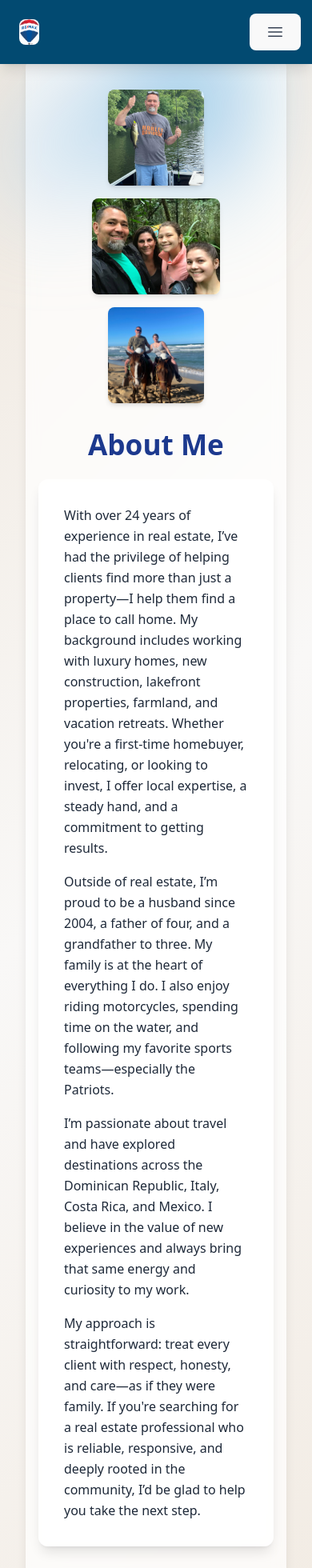
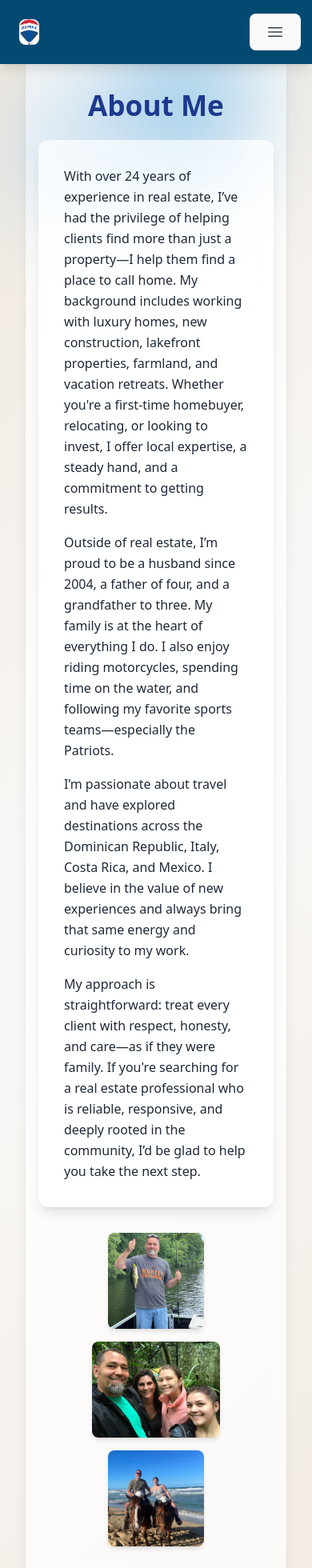
Before and after one commit to mellinwood1023/FCarberry_Site, a React (Vite) app: page /about in a window 390 px wide. Shown: the top 1960 px of the page at 80% size. Built offline with nearby package versions, Linux system fonts and the light colour scheme; the HTML template or start-up script is replaced by a standard one.

Commit message:
layout changes for mobile

```diff
--- a/src/pages/About.tsx
+++ b/src/pages/About.tsx
@@ -1,34 +1,48 @@
 import React from 'react';
 import Nav from '../components/Nav';
 import Footer from '../components/Footer';
-
 
 const About: React.FC = () => {
   return (
     <>
       <Nav />
-      <div className="about-container max-w-5xl mx-auto px-4 py-10 flex flex-col sm:flex-row gap-8 items-center mt-10 bg-white/70 rounded-xl shadow-lg backdrop-blur-sm">
-        <div className="w-full sm:w-1/4 flex flex-row gap-4 justify-center items-start flex-wrap">
-          <img src="/images/fishing_photo.jpg" alt="Fred Carberry" className="rounded-lg shadow-md w-30 sm:w-32 md:w-44 lg:w-56 xl:w-64 object-cover transition-all duration-300" />
-          <img src="/images/Jungle_photo.jpg" alt="Fred Carberry" className="rounded-lg shadow-md w-40 sm:w-32 md:w-44 lg:w-56 xl:w-64 object-cover transition-all duration-300" />
-          <img src="/images/horses_photo.jpg" alt="Fred Carberry" className="rounded-lg shadow-md w-30 sm:w-32 md:w-44 lg:w-56 xl:w-64 object-cover transition-all duration-300" />
-        </div>
-        <div className="flex-1">
-          <h1 className="text-3xl font-bold text-blue-900 mb-6 text-center">About Me</h1>
+      <div className="about-container max-w-5xl mx-auto px-4 py-10 flex flex-col sm:flex-row gap-8 items-start mt-10 bg-white/70 rounded-xl shadow-lg backdrop-blur-sm">
+
+        {/* TEXT COLUMN – FIRST ON MOBILE, SECOND ON DESKTOP */}
+        <div className="order-1 sm:order-2 flex-1">
+          <h1 className="text-3xl font-bold text-blue-900 mb-6 text-center sm:text-left">
+            About Me
+          </h1>
+
           <div className="bg-white/70 rounded-xl shadow-lg p-8 space-y-4 text-left backdrop-blur-sm">
             <p className="text-gray-800 leading-relaxed">
-            With over 24 years of experience in real estate, I’ve had the privilege of helping clients find more than just a property—I help them find a place to call home. My background includes working with luxury homes, new construction, lakefront properties, farmland, and vacation retreats. Whether you're a first-time homebuyer, relocating, or looking to invest, I offer local expertise, a steady hand, and a commitment to getting results.
+              With over 24 years of experience in real estate, I’ve had the privilege of helping
+              clients find more than just a property—I help them find a place to call home. My
+              background includes working with luxury homes, new construction, lakefront properties,
+              farmland, and vacation retreats. Whether you're a first-time homebuyer, relocating, or
+              looking to invest, I offer local expertise, a steady hand, and a commitment to
+              getting results.
             </p>
             <p className="text-gray-800 leading-relaxed">
-              Outside of real estate, I’m proud to be a husband since 2004, a father of four, and a grandfather to three. My family is at the heart of everything I do. I also enjoy riding motorcycles, spending time on the water, and following my favorite sports teams—especially the Patriots.
+              Outside of real estate, I’m proud to be a husband since 2004, a father of four, and a
+              grandfather to three. My family is at the heart of everything I do. I also enjoy
+              riding motorcycles, spending time on the water, and following my favorite sports
+              teams—especially the Patriots.
             </p>
             <p className="text-gray-800 leading-relaxed">
-              I’m passionate about travel and have explored destinations across the Dominican Republic, Italy, Costa Rica, and Mexico. I believe in the value of new experiences and always bring that same energy and curiosity to my work.
+              I’m passionate about travel and have explored destinations across the Dominican
+              Republic, Italy, Costa Rica, and Mexico. I believe in the value of new experiences and
+              always bring that same energy and curiosity to my work.
             </p>
             <p className="text-gray-800 leading-relaxed">
-              My approach is straightforward: treat every client with respect, honesty, and care—as if they were family. If you're searching for a real estate professional who is reliable, responsive, and deeply rooted in the community, I’d be glad to help you take the next step.
+              My approach is straightforward: treat every client with respect, honesty, and care—as
+              if they were family. If you're searching for a real estate professional who is
+              reliable, responsive, and deeply rooted in the community, I’d be glad to help you take
+              the next step.
             </p>
           </div>
+
+          {/* BACKGROUND BLOB */}
           <div
             aria-hidden="true"
             className="absolute inset-x-0 -top-40 -z-10 transform-gpu overflow-hidden blur-3xl sm:-top-80"
@@ -42,6 +56,25 @@ const About: React.FC = () => {
             />
           </div>
         </div>
+
+        {/* IMAGE COLUMN – SECOND ON MOBILE, FIRST ON DESKTOP */}
+        <div className="order-2 sm:order-1 w-full sm:w-1/4 flex flex-row gap-4 justify-center items-start flex-wrap">
+          <img
+            src="/images/fishing_photo.jpg"
+            alt="Fred Carberry"
+            className="rounded-lg shadow-md w-30 sm:w-32 md:w-44 lg:w-56 xl:w-64 object-cover transition-all duration-300"
+          />
+          <img
+            src="/images/Jungle_photo.jpg"
+            alt="Fred Carberry"
+            className="rounded-lg shadow-md w-40 sm:w-32 md:w-44 lg:w-56 xl:w-64 object-cover transition-all duration-300"
+          />
+          <img
+            src="/images/horses_photo.jpg"
+            alt="Fred Carberry"
+            className="rounded-lg shadow-md w-30 sm:w-32 md:w-44 lg:w-56 xl:w-64 object-cover transition-all duration-300"
+          />
+        </div>
       </div>
       <Footer />
     </>
```
Lines whose indentation alone changed are shown as unchanged.
